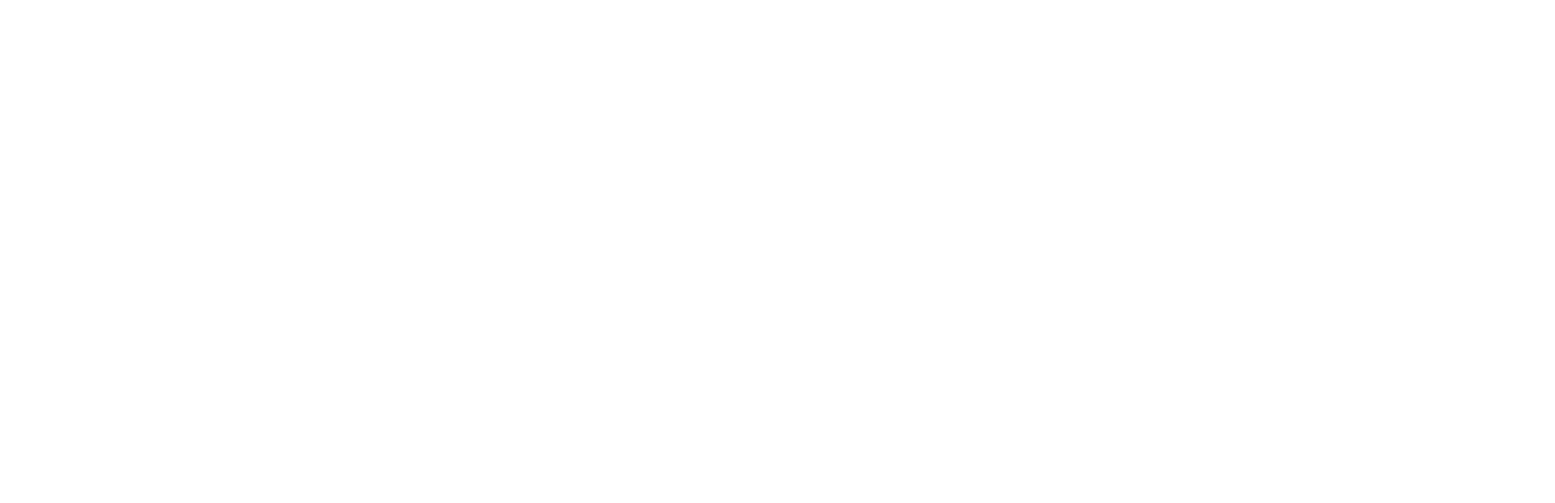
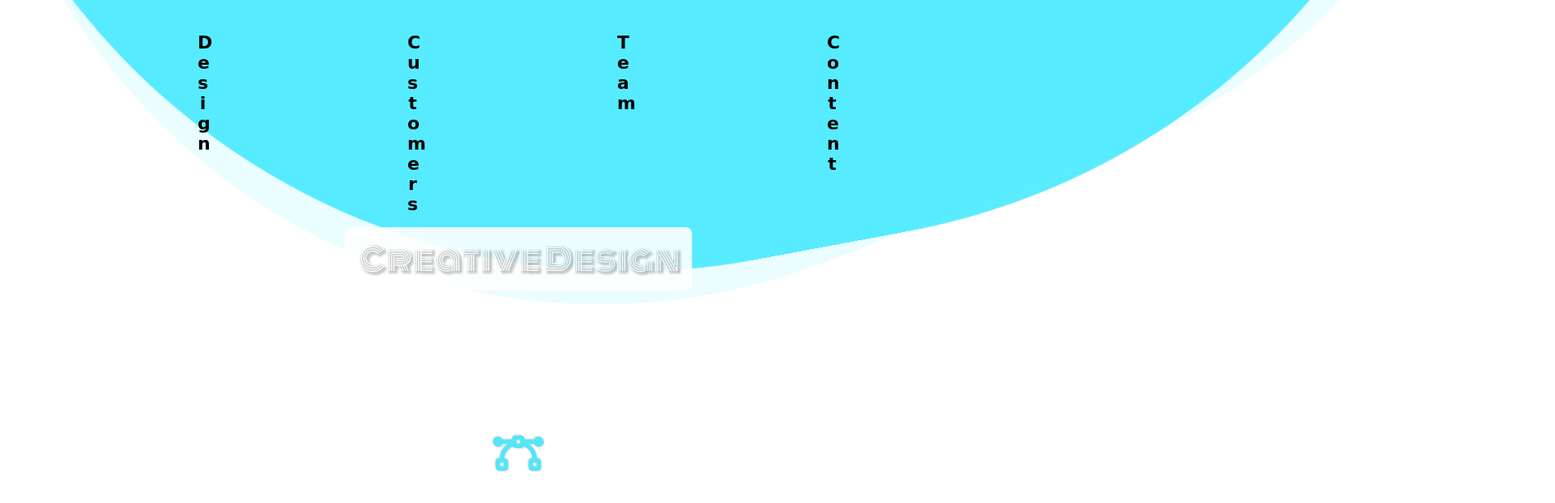
Before and after one commit to MoeinDeveloper92/Creative-Design-UI, a plain HTML site: page index.html in a window 1280 px wide. Shown: the top 622 px of the page at 81% size, 1920 px wide, since content can reach past the window. Drawn offline with Linux system fonts and the light colour scheme; a web font is replaced by a local one.

Commit message:
adding the first page

```diff
--- a/index.html
+++ b/index.html
@@ -15,6 +15,23 @@
   </head>
 
   <body>
+    <div class="container">
+      <!-- Section one -->
+      <section class="section-1">
+        <nav class="navbar">
+          <a href="" class="navbar-link">Design</a>
+          <a href="" class="navbar-link">Customers</a>
+          <a href="" class="navbar-link">Team</a>
+          <a href="" class="navbar-link">Content</a>
+        </nav>
+        <div class="floating-bg"></div>
+        <h1 class="section-1-heading">Creative Design</h1>
+        <div class="logo">
+          <i class="fa fa-bezier-curve"></i>
+        </div>
+      </section>
+      <!-- End of section one -->
+    </div>
     <script
       src="https://kit.fontawesome.com/9ea5b03caf.js"
       crossorigin="anonymous"
--- a/style.css
+++ b/style.css
@@ -11,21 +11,19 @@
 }
 
 html {
+  /* every rem becomes 10 px */
   font-size: 62.5%;
 }
 
+/* end of common style */
 body {
   overflow-x: hidden;
-
 }
-
-/* end of common style */
-
 /* section 1 */
 
 .section-1 {
   width: 100%;
-    min-height: 100vh;
+  height: 100vh;
   background-color: #fff;
   position: relative;
 }
@@ -33,30 +31,80 @@ body {
 .floating-bg {
   width: 150vw;
   height: 150vw;
-    background-color: rgba(50, 231, 255, .8);
+  background-color: rgba(50, 231, 255, 0.8);
   position: absolute;
   top: -125vw;
-    /* in order to position element perfectly we need o use calc function */
-    left: calc(50% - 75vw);
+  left: calc(50% - 75rem);
   border-radius: 45%;
   animation: rotate 30s infinite;
 }
 
 .floating-bg::before {
-    content: '';
+  content: "";
   width: 100%;
   height: 100%;
-    background-color: rgba(50, 231, 255, .1);
+  background-color: rgba(50, 231, 255, 0.1);
   position: absolute;
   top: 0;
   left: 0;
   border-radius: 40%;
   animation: rotate 30s infinite;
-
+}
+.navbar {
+  position: relative;
+  z-index: 100;
+  top: 4rem;
+  display: flex;
+  justify-content: space-evenly;
 }
 
+.navbar-link {
+  font-size: 2.2rem;
+  font-weight: bold;
+  letter-spacing: 0.2rem;
+  color: #000;
+  width: 1.5rem;
+  word-wrap: break-word;
+  transition: all 0.5s;
+  text-align: center;
+}
 
-/*below I intend to use keyframe to implement some nice animation  */
+.navbar-link:hover {
+  width: 15rem;
+  background-color: rgba(255, 255, 255, 0.2);
+  transition: all 2.5s;
+}
+
+.section-1-heading {
+  font-size: 4rem;
+  font-family: "Monoton", cursive;
+  position: absolute;
+  top: 25vw;
+  left: 50%;
+  transform: translate(-50%, -50%);
+  text-shadow: 0.3rem 0.3rem 0.3rem #888;
+  color: white;
+  background-color: #fff;
+
+  text-align: center;
+  padding: 0.8rem 1.6rem;
+  border-radius: 0.8rem;
+  opacity: 0.9;
+}
+
+.logo {
+  position: absolute;
+  top: 70%;
+  left: 50%;
+  transform: translate(-50%, -50%);
+}
+
+.logo i {
+  color: rgba(50, 231, 255, 0.8);
+  text-shadow: 0.1rem 0.1rem 0.2rem #ddd, -0.1rem -0.1rem 0.2rem #ddd;
+  font-size: 5rem;
+}
+
 @keyframes rotate {
   0% {
     transform: rotate(0);
@@ -67,63 +115,4 @@ body {
   }
 }
 
-
-.navbar {
-    position: relative;
-    z-index: 20;
-    top: 4rem;
-    display: flex;
-    justify-content: space-evenly;
-}
-
-.navbar-link {
-    font-size: 2.2rem;
-    font-weight: 800;
-    letter-spacing: .2rem;
-    color: #fff;
-    width: 1.5rem;
-    word-wrap: break-word;
-    text-align: center;
-    transition: all .5s;
-}
-
-.navbar-link:hover {
-    width: 15rem;
-    background-color: rgba(255, 255, 255, .2);
-    transition: all 2.5s;
-}
-
-
-.section-1-heading {
-    font-size: 8rem;
-    font-family: "Monoton", cursive;
-    position: absolute;
-    top: 18vw;
-    left: 50%;
-    transform: translateX(-50%);
-    text-shadow: .3rem .3rem .3rem #888;
-    color: #fff;
-    background-color: #fff;
-    width: 85rem;
-    text-align: center;
-    padding: .8rem 1.6rem;
-    border-radius: .8rem;
-    opacity: .9;
-}
-
-
-.logo {
-    position: absolute;
-    top: 70%;
-    left: 50%;
-    transform: translateX(-50%);
-}
-
-.logo i {
-    font-size: 15rem;
-    color: rgba(50, 231, 255, .8);
-    text-shadow: .1rem .1rem .2rem #ddd,
-        -.1rem -.1rem -.2rem #ddd;
-}
-
 /* end of section 1 */
```
Lines whose indentation alone changed are shown as unchanged.
